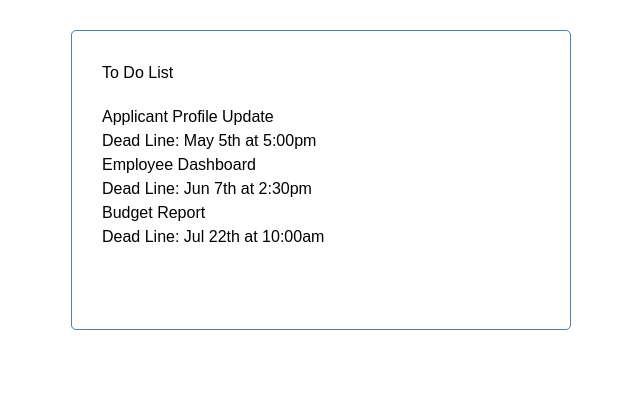
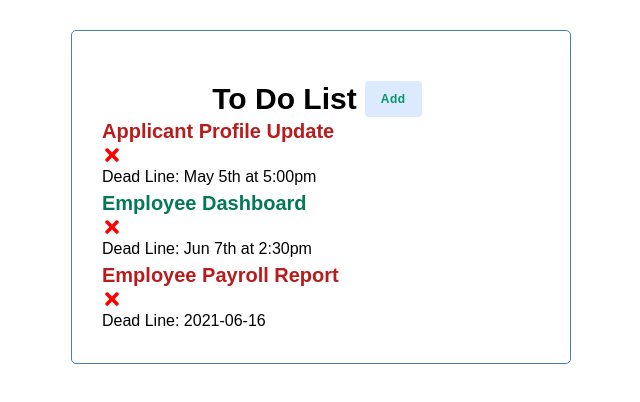
Before and after one commit to abhijitmabhi/to-do-list, a React (Create React App) app: page / in a window 1280 px wide. Shown: the top 402 px of the page, without its empty margins (319-959 px from the left). Built offline with nearby package versions, Linux system fonts and the light colour scheme; data requests are answered from the project's data file.

Commit message:
Task add and delete

```diff
--- a/db.json
+++ b/db.json
@@ -13,10 +13,10 @@
       "urgent": false
     },
     {
-      "id": 3,
-      "title": "Budget Report",
-      "dueDate": "Jul 22th at 10:00am",
-      "urgent": false
+      "title": "Employee Payroll Report",
+      "dueDate": "2021-06-16",
+      "urgent": true,
+      "id": 3
     }
   ]
 }
--- a/src/App.js
+++ b/src/App.js
@@ -5,8 +5,9 @@ import AddTask from './components/AddTask'
 import { useState, useEffect } from 'react'
 
 function App() {
-  const serverURL = 'http://localhost:5000';
+  const baseURL = 'http://localhost:5000';
   const [tasks, setTasks] = useState([]);
+  const [showAdd, setShowAdd] = useState(false);
 
   useEffect(() => {
     const getTasks = async () => {
@@ -18,16 +19,40 @@ function App() {
 
   // Fetch Tasks
   const fetchTasks = async () => {
-    const res = await fetch(`${serverURL}/tasks`);
+    const res = await fetch(`${baseURL}/tasks`);
     const data = await res.json();
     return data;
   }
 
+  // Add Task
+  const addTask = async (task) => {
+    const res = await fetch(`${baseURL}/tasks`, {
+      method: 'POST',
+      headers: {
+        'Content-type': 'application/json'
+      },
+      body: JSON.stringify(task)
+    })
+
+    const data = await res.json();
+    setTasks([...tasks, data]);
+  }
+
+  // Delete Task
+  const deleteTask = async (id) => {
+    await fetch(`${baseURL}/tasks/${id}`, {
+      method: 'DELETE'
+    })
+    setTasks(tasks.filter((task) => task.id !== id))
+  }
+
   return (
     <div className="container">
-      <Header/>
-      <AddTask/>
-      <Tasks tasks={tasks} />
+      <Header onAdd={() => setShowAdd(!showAdd)} showAdd={showAdd}/>
+      {
+        showAdd &&  <AddTask onAdd={addTask}/>
+      }
+      <Tasks tasks={tasks} onDelete={deleteTask} />
     </div>
   );
 }
--- a/src/components/AddTask.js
+++ b/src/components/AddTask.js
@@ -1,12 +1,42 @@
 import React from 'react'
 import { useState } from 'react'
 
-const AddTask = ({ }) => {
+const AddTask = ({ onAdd }) => {
+    const [title, setTitle] = useState('');
+    const [dueDate, setDueDate] = useState('');
+    const [urgent, setUrgent] = useState(false);
 
+    const onSubmit = (e) => {
+        e.preventDefault();
+
+        if (!title) {
+            alert('Please add a task');
+            return;
+        }
+
+        onAdd({ title, dueDate, urgent });
+
+        setTitle('');
+        setDueDate('');
+        setUrgent(false);
+    }
 
     return (
-        <form >
+        <form className='add-form' onSubmit={onSubmit}>
+            <div className='form-control'>
+                <label>Task</label>
+                <input type='text' placeholder='Title' value={title} onChange={(e) => setTitle(e.target.value)} />
+            </div>
+            <div className='form-control'>
+                <label>Dead Line</label>
+                <input type='date' placeholder='Date & Time' value={dueDate} onChange={(e) => setDueDate(e.target.value)} />
+            </div>
+            <div className='form-control form-control-check'>
+                <label>Urgent</label>
+                <input type='checkbox' checked={urgent} value={urgent} onChange={(e) => setUrgent(e.currentTarget.checked)} />
+            </div>
 
+            <input type='submit' value='Save Task' className='btn btn-block' />
         </form>
     )
 }
--- a/src/components/Header.js
+++ b/src/components/Header.js
@@ -1,9 +1,13 @@
 import React from 'react'
 
-const Header = ({ title }) => {
+const Header = ({ title, showAdd, onAdd  }) => {
     return (
-        <header className='header'>
-            <h1>{ title }</h1>
+        <header className='flex justify-center mt-5'>
+            <h1 className='text-3xl font-extrabold'>{title}</h1>
+            <button className={`bg-blue-100 px-4 py-1 mx-2 text-xs font-semibold tracking-wider rounded
+                hover:bg-blue-200 focus:outline-none focus:ring-2 focus:ring-blue-500 focus:ring-offset-2
+                ${showAdd ? 'text-red-600' : 'text-green-600'} `} onClick={onAdd}>{showAdd ? 'Close' : 'Add'}
+            </button>
         </header>
     )
 }
--- a/src/components/Task.js
+++ b/src/components/Task.js
@@ -1,11 +1,17 @@
 import React from 'react'
 import { FaTimes } from 'react-icons/fa'
 
-const Task = ({ task }) => {
+const Task = ({ task, onDelete }) => {
     return (
         <div>
-            <h3>{task.title}</h3>
-            <p>Dead Line: {task.dueDate}</p>
+            <h3 className={`font-bold text-xl  ${task.urgent === true ? 'text-red-700' : 'text-green-700'}`}>{task.title}
+                <FaTimes
+                    style={{color: 'red', cursor: 'pointer'}}
+                    onClick={() => onDelete(task.id)}
+                />
+            </h3>
+            <p className='font-medium'>Dead Line: {task.dueDate}</p>
+
         </div>
     )
 }
--- a/src/components/Tasks.js
+++ b/src/components/Tasks.js
@@ -1,13 +1,14 @@
 import React from 'react'
 import Task from './Task'
 
-const Tasks = ({ tasks }) => {
+const Tasks = ({ tasks, onDelete }) => {
     return (
         <div>
             {tasks.map((task, index) => (
                 <Task
                     key={index}
                     task={task}
+                    onDelete={onDelete}
                 />
             ))}
         </div>
```
